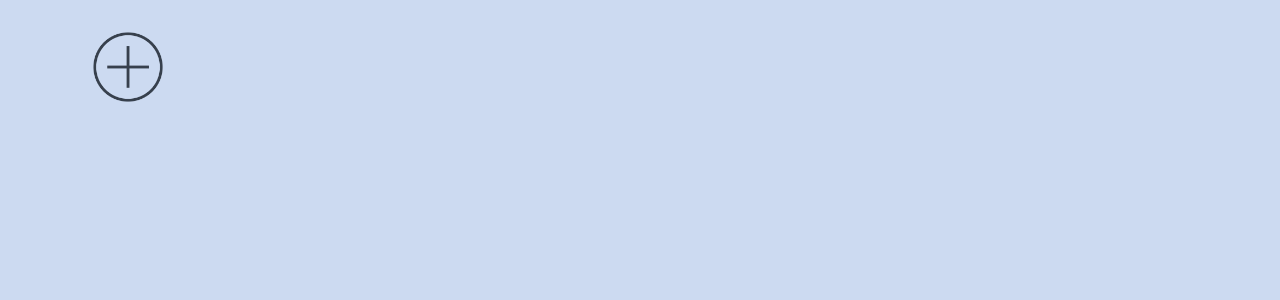
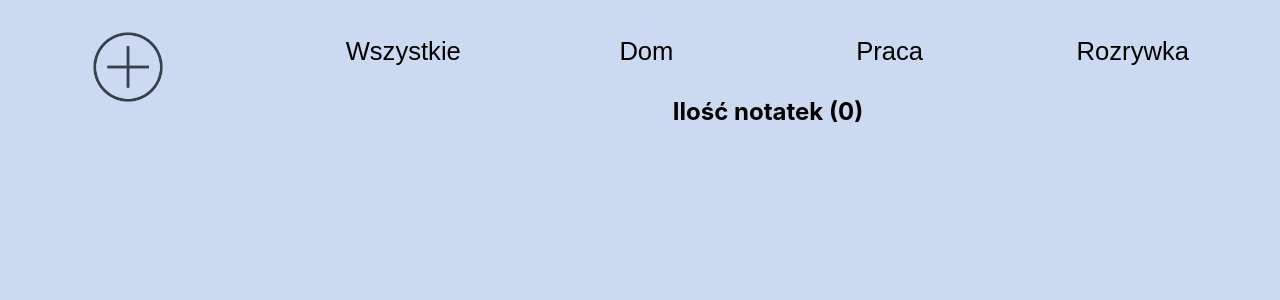
Before and after one commit to Scorpion19702022/MentorReact_003, a React (Create React App) app: page / in a window 1280 px wide. Shown: the top 300 px of the page. Built offline with nearby package versions, Linux system fonts and the light colour scheme.

Commit message:
next lesson

```diff
--- a/src/App.js
+++ b/src/App.js
@@ -9,10 +9,9 @@ const App = () => {
 	const [isModal, setIsModal] = useState(false)
 	const [notes, setNotes] = useState([])
 
-	const [selectCategory, setSelectCategory] = useState('change')
-	const [styleAll, setStyleAll] = useState('')
-
-	// let addNewStyles
+	const [categoryHome, setCategoryHome] = useState([])
+	const [categoryJob, setCategoryJob] = useState([])
+	const [categoryEntertainment, setCategoryEntertainment] = useState([])
 
 	const handleCheckModal = type => {
 		if (type === 'open') {
@@ -33,38 +32,23 @@ const App = () => {
 	}
 
 	useEffect(() => {
-		if (selectCategory === 'home') {
-			setStyleAll('notelistview1')
-			console.log('żółty')
-		} else if (selectCategory === 'job') {
-			setStyleAll('notelistview2')
-			console.log('czerwony')
-		} else if (selectCategory === 'entertainment') {
-			setStyleAll('notelistview3')
-			console.log('zielony')
-		}
-	}, [selectCategory])
-
-	// console.log(styleAll)
-
-	// let addNewStyles
-
-	// if (selectCategory === 'home') {
-	// 	addNewStyles = 'notelistview1'
-	// } else if (selectCategory === 'job') {
-	// 	addNewStyles = 'notelistview2'
-	// } else if (selectCategory === 'entertainment') {
-	// 	addNewStyles = 'notelistview3'
-	// }
+		setCategoryHome(notes.filter(item => item.category === 'home'))
+		setCategoryJob(notes.filter(item => item.category === 'job'))
+		setCategoryEntertainment(notes.filter(item => item.category === 'entertainment'))
+	}, [notes])
 
 	return (
 		<div className='App'>
 			<SiteBar click={handleCheckModal} />
 			<div className='boxcontent'>
-				{isModal ? (
-					<Modal change={handleChange} click={handleCheckModal} select={selectCategory} newSelect={setSelectCategory} />
-				) : null}
-				<NoteList listNote={notes} deleteNote={deleteNote} styleAll={styleAll} />
+				{isModal ? <Modal change={handleChange} click={handleCheckModal} /> : null}
+				<NoteList
+					listNote={notes}
+					deleteNote={deleteNote}
+					home={categoryHome}
+					job={categoryJob}
+					entertainment={categoryEntertainment}
+				/>
 			</div>
 		</div>
 	)
--- a/src/Styles/App.css
+++ b/src/Styles/App.css
@@ -133,7 +133,7 @@ textarea:focus {
 	color: var(--color-lightone);
 }
 
-.notelistview1 {
+.home {
 	padding: 1rem;
 	display: flex;
 	flex-direction: column;
@@ -142,7 +142,7 @@ textarea:focus {
 	height: 250px;
 	width: 250px;
 }
-.notelistview2 {
+.job {
 	padding: 1rem;
 	display: flex;
 	flex-direction: column;
@@ -151,7 +151,7 @@ textarea:focus {
 	height: 250px;
 	width: 250px;
 }
-.notelistview3 {
+.entertainment {
 	padding: 1rem;
 	display: flex;
 	flex-direction: column;
@@ -191,3 +191,39 @@ small {
 	grid-gap: 1rem;
 	grid-template-columns: repeat(auto-fit, minmax(250px, 2fr));
 }
+
+.box-info {
+	display: flex;
+	flex-direction: column;
+	align-items: center;
+	margin: 2em 0;
+}
+
+.box-btn {
+	display: flex;
+	justify-content: center;
+}
+
+.allbtn {
+	margin: 0 1em;
+	width: 15vw;
+	padding: 0.2em 1em;
+	background: none;
+	border: none;
+	cursor: pointer;
+	margin-bottom: 1em;
+	font-size: 1.6em;
+}
+
+.active {
+	margin: 0 1em;
+	width: 15vw;
+	padding: 0.2em 1em;
+	margin-bottom: 1em;
+	background: none;
+	border: none;
+	font-size: 1.6em;
+	border-bottom: 0.04em solid var(--color-mediumthree);
+	color: var(--color-mediumthree);
+	cursor: pointer;
+}
--- /dev/null
+++ b/src/components/InfoNote.js
@@ -0,0 +1,40 @@
+import React, { useState } from 'react'
+
+const InfoNote = props => {
+	const [activeClass, setActiveClass] = useState('All')
+
+	const handleChangeClassBtn = category => {
+		setActiveClass(category)
+		props.activeCategory(category)
+	}
+
+	return (
+		<div className='box-info'>
+			<div className='box-btn'>
+				<button
+					onClick={() => handleChangeClassBtn('wszystkie')}
+					className={activeClass === 'wszystkie' ? 'active' : 'allbtn'}
+				>
+					Wszystkie
+				</button>
+				<button onClick={() => handleChangeClassBtn('dom')} className={activeClass === 'dom' ? 'active' : 'allbtn'}>
+					Dom
+				</button>
+				<button onClick={() => handleChangeClassBtn('praca')} className={activeClass === 'praca' ? 'active' : 'allbtn'}>
+					Praca
+				</button>
+				<button
+					onClick={() => handleChangeClassBtn('rozrywka')}
+					className={activeClass === 'rozrywka' ? 'active' : 'allbtn'}
+				>
+					Rozrywka
+				</button>
+			</div>
+			<div className='box-calclulate'>
+				<h2 className='heading-info-all'>Ilość notatek (0)</h2>
+			</div>
+		</div>
+	)
+}
+
+export default InfoNote
--- a/src/components/Modal.js
+++ b/src/components/Modal.js
@@ -2,14 +2,17 @@ import React, { useState } from 'react'
 
 const Modal = props => {
 	const [termNote, setTermNote] = useState('')
-	const [category, setCategory] = useState({
+	const [selectCategory, setSelectCategory] = useState('change')
+
+	const typeCategory = {
 		id: 'id',
 		change: 'change',
 		home: 'home',
 		job: 'job',
 		entertainment: 'entertainment',
-	})
-	// const [selectCategory, setSelectCategory] = useState('change')
+	}
+
+	// console.log(selectCategory)
 
 	const addNotes = () => {
 		console.log(termNote)
@@ -42,6 +45,7 @@ const Modal = props => {
 		const note = {
 			id: Math.floor(Math.random() * 10000),
 			value: termNote,
+			category: selectCategory,
 			date: `${day} ${month} ${year} ${hour}:${rightMinute}:${rightSecond}`,
 		}
 		props.change(note)
@@ -50,7 +54,7 @@ const Modal = props => {
 	}
 
 	const correctAdd = () => {
-		if (termNote.length > 0 && props.select !== category.change) {
+		if (termNote.length > 0 && selectCategory !== 'change') {
 			addNotes()
 		}
 	}
@@ -72,11 +76,11 @@ const Modal = props => {
 				<div className='boxselect'>
 					<label>
 						{/* <select name='kategoria' value={props.select} onChange={e => setSelectCategory(e.target.value)}> */}
-						<select name='kategoria' value={props.select} onChange={e => props.newSelect(e.target.value)}>
-							<option value={category.change}>wybierz</option>
-							<option value={category.home}>dom</option>
-							<option value={category.job}>praca</option>
-							<option value={category.entertainment}>rozrywka</option>
+						<select name='kategoria' value={selectCategory} onChange={e => setSelectCategory(e.target.value)}>
+							<option value={typeCategory.change}>wybierz</option>
+							<option value={typeCategory.home}>dom</option>
+							<option value={typeCategory.job}>praca</option>
+							<option value={typeCategory.entertainment}>rozrywka</option>
 						</select>
 					</label>
 					<button className='modalbtn' onClick={correctAdd}>
--- a/src/components/NoteLisItem.js
+++ b/src/components/NoteLisItem.js
@@ -2,8 +2,10 @@ import React from 'react'
 import DeleteIcon from '../assets/352303_delete_icon.png'
 
 const NoteListItem = props => {
+	// console.log(props)
+
 	return (
-		<div className={props.bgcstyle}>
+		<div className={props.note.category}>
 			<p>{props.note.value}</p>
 			<div className='notebox'>
 				<small>{props.note.date}</small>
--- a/src/components/NoteList.js
+++ b/src/components/NoteList.js
@@ -1,16 +1,57 @@
-import React from 'react'
+import React, { useState } from 'react'
 import NoteListItem from './NoteLisItem'
 
+import InfoNote from './InfoNote'
+
 const NoteList = props => {
-	const noteListItem = props.listNote.map(note => {
+	const [activeCategory, setActiveCategory] = useState('wszystkie')
+
+	const handleActiveCategory = category => {
+		setActiveCategory(category)
+	}
+
+	console.log(activeCategory)
+
+	const noteListAll = props.listNote.map(note => {
 		return (
 			<div key={note.id}>
-				<NoteListItem note={note} deleteNote={props.deleteNote} bgcstyle={props.styleAll} />
+				<NoteListItem note={note} deleteNote={props.deleteNote} />
+			</div>
+		)
+	})
+	const noteListHome = props.home.map(note => {
+		return (
+			<div key={note.id}>
+				<NoteListItem note={note} deleteNote={props.deleteNote} />
+			</div>
+		)
+	})
+	const noteListJob = props.job.map(note => {
+		return (
+			<div key={note.id}>
+				<NoteListItem note={note} deleteNote={props.deleteNote} />
+			</div>
+		)
+	})
+	const noteListEntertainment = props.entertainment.map(note => {
+		return (
+			<div key={note.id}>
+				<NoteListItem note={note} deleteNote={props.deleteNote} />
 			</div>
 		)
 	})
 
-	return <div className='notelist'>{noteListItem}</div>
+	return (
+		<div>
+			<InfoNote activeCategory={handleActiveCategory} />
+			<div className='notelist'>
+				{activeCategory === 'wszystkie' ? noteListAll : null}
+				{activeCategory === 'dom' ? noteListHome : null}
+				{activeCategory === 'praca' ? noteListJob : null}
+				{activeCategory === 'rozrywka' ? noteListEntertainment : null}
+			</div>
+		</div>
+	)
 }
 
 export default NoteList
```
